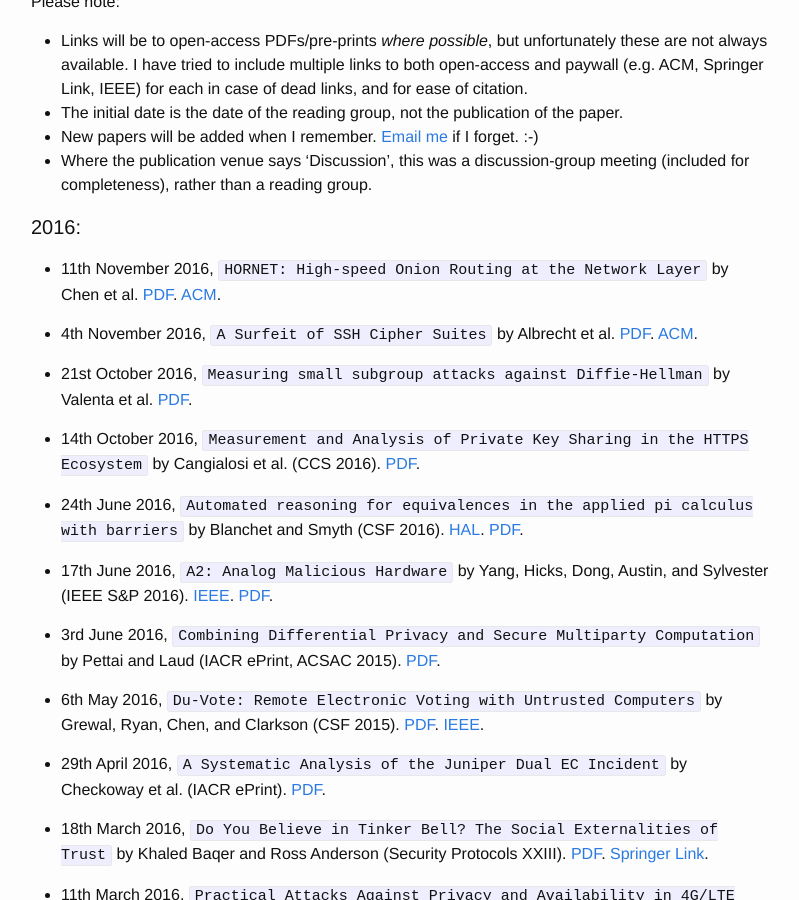
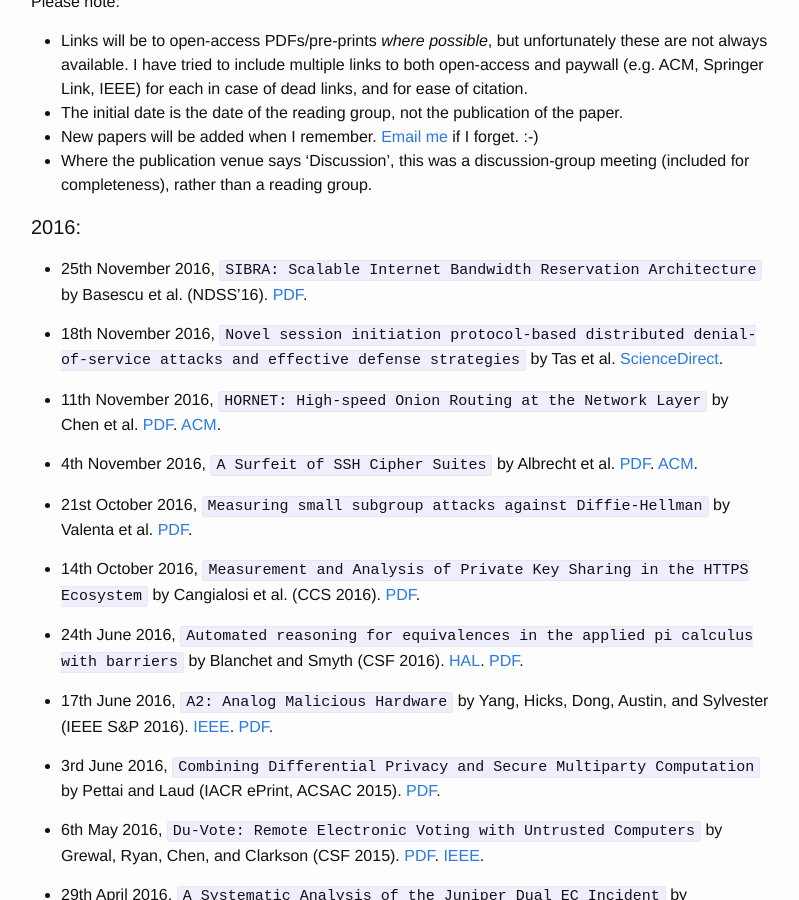
Before and after one commit to mpdehnel/ReadingGroup, a Jekyll site: the page built from index.md, in a window 1280 px wide and 900 px high, scrolled down 513 px. Shown: the whole window, without its empty margins (239-1038 px from the left). Built offline with Jekyll 4.4.1, drawn with Linux system fonts in a browser that asks for light colours.

Commit message:
add SIBRA and Novel Session Initiation... papers

```diff
--- a/index.md
+++ b/index.md
@@ -19,6 +19,10 @@ Please note:
 * Where the publication venue says 'Discussion', this was a discussion-group meeting (included for completeness), rather than a reading group.
 
 #### 2016:
+
+* 25th November 2016, `SIBRA: Scalable Internet Bandwidth Reservation Architecture` by Basescu et al. (NDSS’16). [PDF](http://www.scion-architecture.net/pdf/2016-SIBRA.pdf).
+
+* 18th November 2016, `Novel session initiation protocol-based distributed denial-of-service attacks and effective defense strategies` by Tas et al. [ScienceDirect](http://www.sciencedirect.com/science/article/pii/S0167404816300980).
 
 * 11th November 2016, `HORNET: High-speed Onion Routing at the Network Layer` by Chen et al. [PDF](https://arxiv.org/pdf/1507.05724v1.pdf). [ACM](http://dl.acm.org/citation.cfm?id=2813628).
 
```
